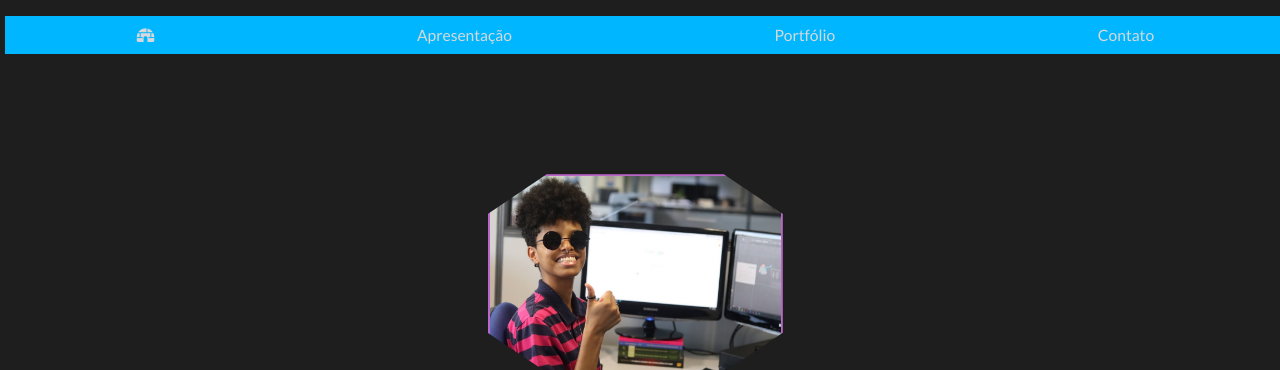
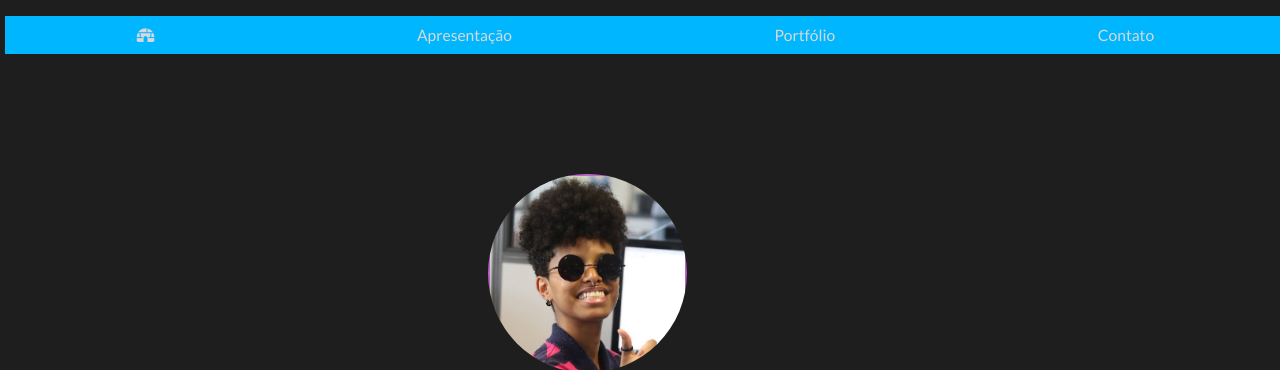
Before and after one commit to LorranyPANTA/Lorrany-portf-lio, a plain HTML site: page index.html in a window 1280 px wide. Shown: the top 370 px of the page. Drawn offline with Linux system fonts and the light colour scheme.

Commit message:
Add files via upload

```diff
--- a/css/estilos.css
+++ b/css/estilos.css
@@ -45,7 +45,7 @@ header{
 .perfil-foto{
   border: 0.2em solid #BB67C9;
   margin-right: 58px;
-  clip-path: polygon(20% 0%, 80% 0%, 100% 20%, 100% 80%, 80% 100%, 20% 100%, 0% 80%, 0% 20%);
+  clip-path: circle(50% at 50% 50%);
   /* border-radius: 151px; */
   max-height: 198px;
 }
@@ -56,7 +56,7 @@ header{
     margin-left: 9em;
     margin-top: -8em;
     margin-bottom: 1em;
-    clip-path: polygon(20% 0%, 80% 0%, 100% 20%, 100% 80%, 80% 100%, 20% 100%, 0% 80%, 0% 20%);
+    clip-path: circle(50% at 50% 50%);
     max-height: 90px;
   }
 }
@@ -66,7 +66,7 @@ header{
     border: 0.2em solid #BB67C9;
     margin-left: 25em;
     margin-top: 3em;
-    clip-path: polygon(20% 0%, 80% 0%, 100% 20%, 100% 80%, 80% 100%, 20% 100%, 0% 80%, 0% 20%);
+    clip-path: circle(50% at 50% 50%);
     max-height: 198px;
   }
 }
--- a/index.html
+++ b/index.html
@@ -24,7 +24,7 @@
       </ul>
     </nav>
     <div class="perfil">
-      <img class="perfil-foto" src="img/perfill.jpg" alt="Fotodeperfil">
+      <img class="perfil-foto" src="img/foto-perfil.png" alt="Fotodeperfil">
       <h1 class="site-title">Lorrany C S Panta</h1>
       <h2 class="site-subtitle">Designer/Editora de video/Estudante de prgramação</h2>
     </div>
```
Also changed, not shown: img/foto-perfil.png (added).
